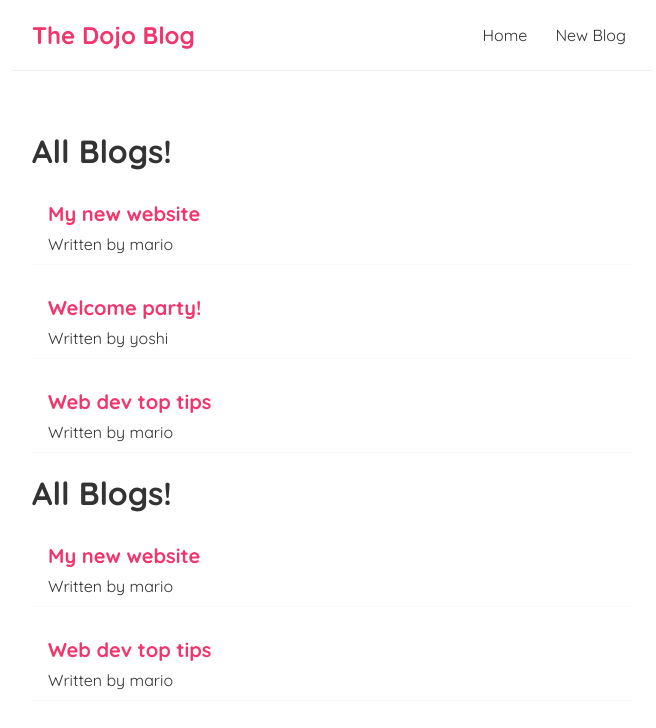
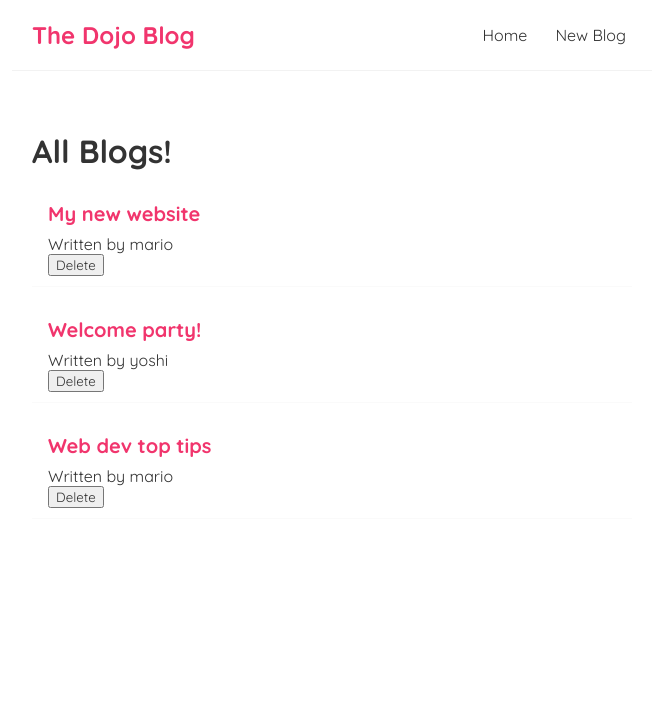
Before and after one commit to dozykeys/dojo-blog, a React (Create React App) app: page / in a window 1280 px wide. Shown: the top 728 px of the page, without its empty margins (308-964 px from the left). Built offline with nearby package versions, Linux system fonts and the light colour scheme.

Commit message:
add delete prop feature

```diff
--- a/src/BlogList.js
+++ b/src/BlogList.js
@@ -1,5 +1,7 @@
 const BlogList
- = ({blogs,title}) => {
+ = ({blogs,title,deleteBlog}) => {
+
+
     return (
         <div className="blog-list">
             <h1>{title}</h1>
@@ -7,6 +9,7 @@ const BlogList
         <div className="blog-preview" key={id}>
           <h2>{title}</h2>
           <p>Written by {author}</p>
+          <button onClick={()=>deleteBlog(id)}>Delete</button>
         </div>
       ))}
         </div>
--- a/src/Home.js
+++ b/src/Home.js
@@ -13,10 +13,14 @@ const Home = () => {
     },
   ]);
 
+  function deleteBlog(e){
+    setBlogs(blogs.filter(blog=>blog.id!==e));
+}
+
   return (
     <div className="home">
-      <BlogList blogs={blogs} title="All Blogs!"/>
-      <BlogList blogs={blogs.filter(blog=>blog.author==="mario")} title="All Blogs!"/>
+      <BlogList blogs={blogs} title="All Blogs!" deleteBlog={deleteBlog}/>
+      {/* <BlogList blogs={blogs.filter(blog=>blog.author==="mario")} title="All Blogs!" /> */}
     </div>
   );
 };
```
